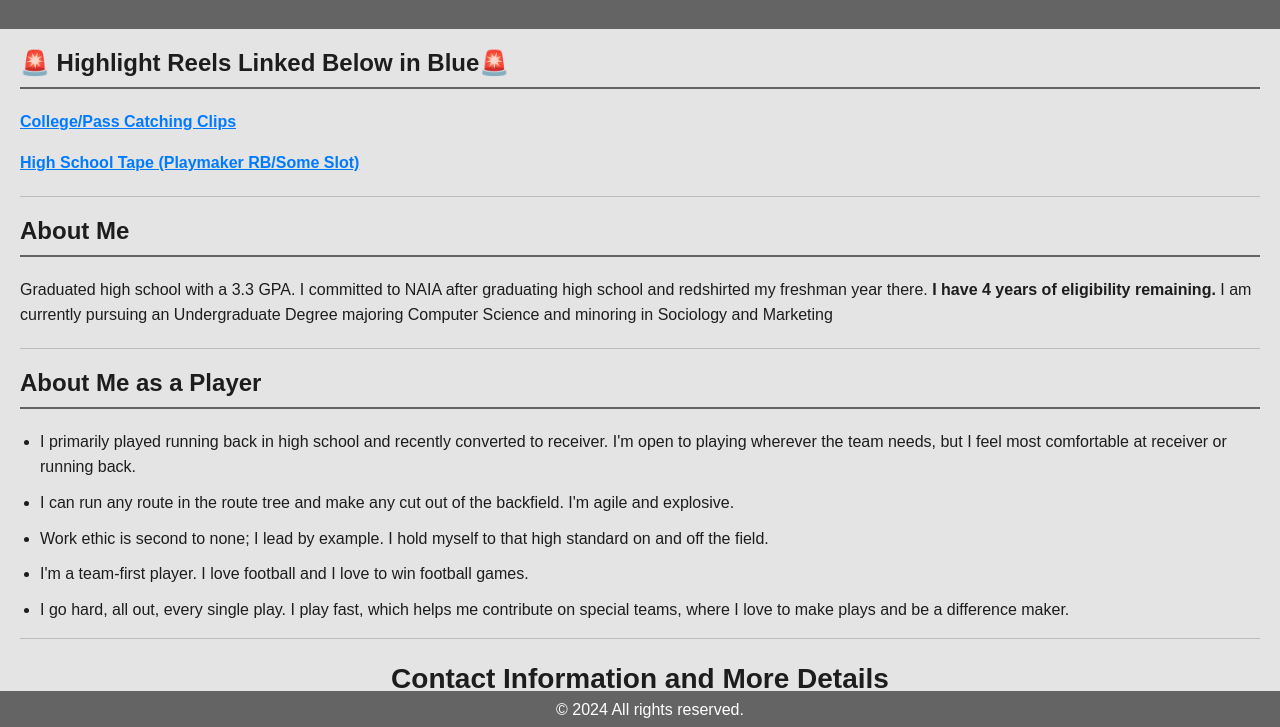
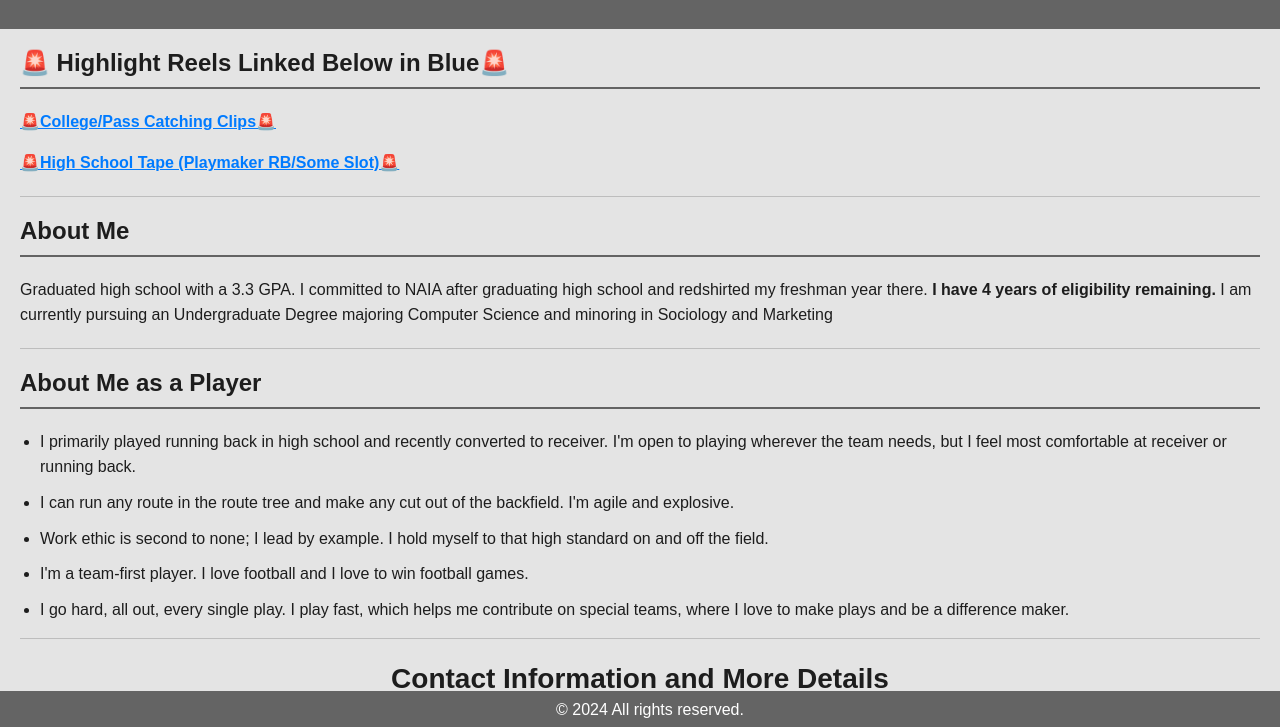
Before and after one commit to recruitingdariustongo/recruitingdariustongo, a plain HTML site: page index.html in a window 1280 px wide. Shown: the part 71-798 px from the top of the page. Drawn offline with Linux system fonts and the light colour scheme.

Commit message:
Update index.html

```diff
--- a/index.html
+++ b/index.html
@@ -100,12 +100,12 @@
         <h2>🚨 Highlight Reels Linked Below in Blue🚨</h2>
         <p class="left-align">
             <a href="https://www.canva.com/design/DAF_-GJPE6A/SZcQTD_tlHkY06JkYedfNQ/watch?utm_content=DAF_-GJPE6A&utm_campaign=designshare&utm_medium=link&utm_source=editor">
-                College/Pass Catching Clips
+                🚨College/Pass Catching Clips🚨
             </a>
         </p>
         <p class="left-align">
             <a href="https://www.canva.com/design/DAF6wO4pwjs/PLHQOfpG9a8ql6lpuNE2aA/watch?utm_content=DAF6wO4pwjs&utm_campaign=share_your_design&utm_medium=link&utm_source=shareyourdesignpanel">
-                High School Tape (Playmaker RB/Some Slot)
+                🚨High School Tape (Playmaker RB/Some Slot)🚨
             </a>
         </p>
         <hr>
```
